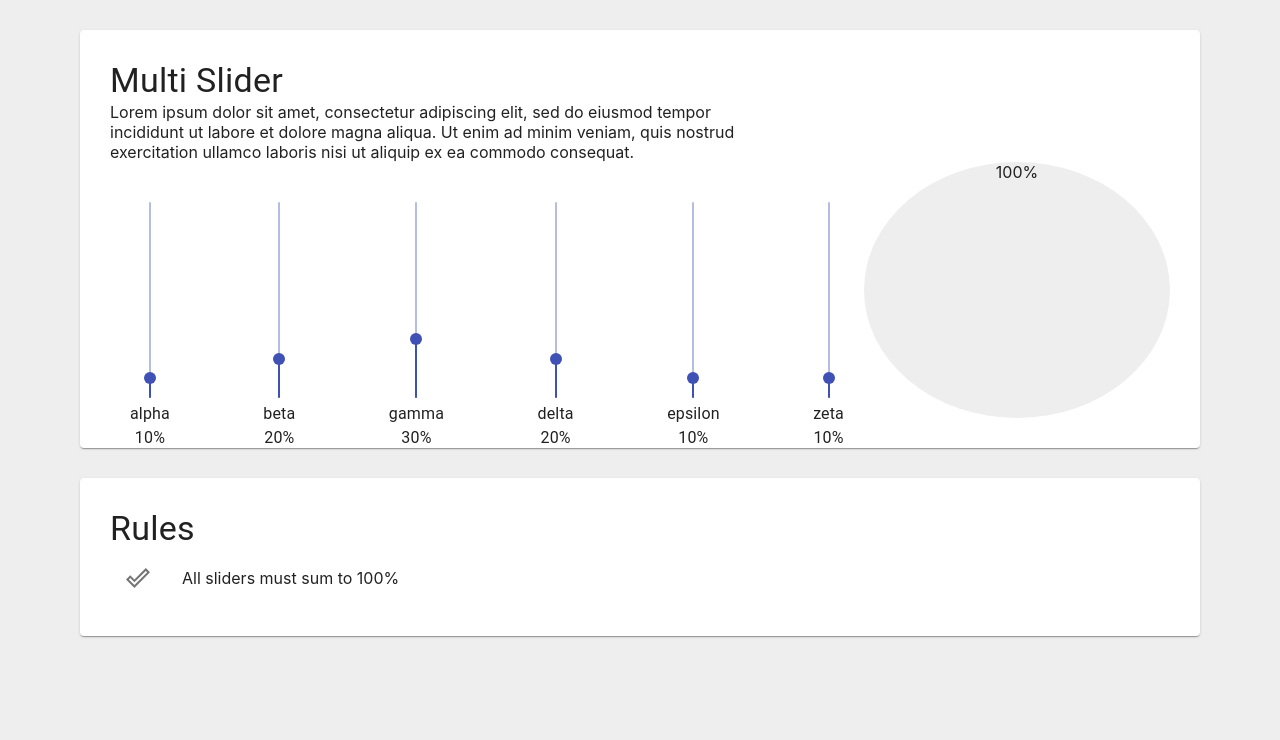
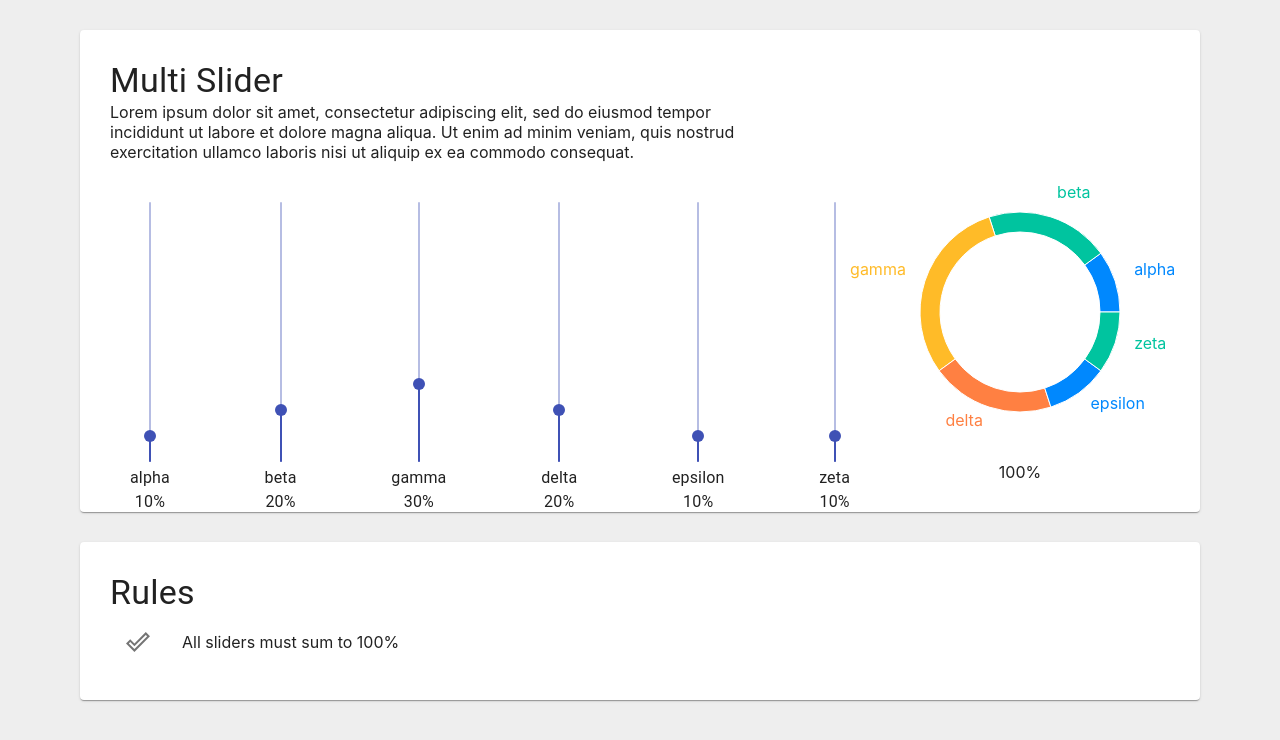
Before and after one commit to addisonbgross/multi-slider-prototype, a React (Create React App) app: page / in a window 1280 px wide. Shown: the top 740 px of the page. Built offline with nearby package versions, Linux system fonts and the light colour scheme.

Commit message:
feat: basic chart in place

```diff
--- a/package.json
+++ b/package.json
@@ -12,6 +12,7 @@
     "react-dom": "^16.13.1",
     "react-jss": "^10.3.0",
     "react-scripts": "3.4.1",
+    "recharts": "^1.8.5",
     "serve": "^11.3.2"
   },
   "scripts": {
--- a/src/components/MultiSlider/index.js
+++ b/src/components/MultiSlider/index.js
@@ -3,6 +3,9 @@ import Box from '@material-ui/core/Box';
 import Card from '@material-ui/core/Card';
 import Slider from '@material-ui/core/Slider';
 import Typography from '@material-ui/core/Typography';
+
+// chart
+import {Cell, Pie, PieChart} from 'recharts';
 
 // rules
 import DoneOutlineTwoToneIcon from '@material-ui/icons/DoneOutlineTwoTone';
@@ -12,8 +15,35 @@ import ListItemIcon from '@material-ui/core/ListItemIcon';
 
 import useStyles from './styles';
 
+const COLORS = ['#0088FE', '#00C49F', '#FFBB28', '#FF8042'];
+
 export default function MultiSlider({data, onChange}) {
   const classes = useStyles();
+
+  const currentTotal = Object.values(data).reduce(
+    (total, value) => (total += value),
+  );
+
+  const chartData = Object.keys(data).map(key => ({
+    name: key,
+    value: data[key],
+  }));
+  chartData.push({name: '', value: 1 - currentTotal});
+
+  const getChartLabel = ({index}) => {
+    if (chartData[index].value > 0) {
+      return chartData[index].name;
+    }
+  };
+
+  const getChartSection = (entry, index) => {
+    let color = COLORS[index % COLORS.length];
+    if (index === chartData.length - 1) {
+        color = '#eee';
+    }
+
+    return <Cell key={`cell-${index}`} fill={color} />;
+  };
 
   return (
     <Box className={classes.container}>
@@ -61,11 +91,19 @@ export default function MultiSlider({data, onChange}) {
             </Box>
 
             <Box className={classes.chart}>
-              {Math.trunc(
-                Object.values(data).reduce((total, value) => (total += value)) *
-                  100,
-              )}
-              %
+              <PieChart width={300} height={300}>
+                <Pie
+                  labelLine={false}
+                  label={getChartLabel}
+                  innerRadius={80}
+                  outerRadius={100}
+                  data={chartData}
+                  dataKey="value"
+                  isAnimationActive={false}>
+                  {chartData.map(getChartSection)}
+                </Pie>
+              </PieChart>
+              {Math.trunc(currentTotal * 100)}%
             </Box>
           </Box>
         </Box>
@@ -78,9 +116,7 @@ export default function MultiSlider({data, onChange}) {
         <List className={classes.rules}>
           <ListItem>
             <ListItemIcon>
-              {Object.values(data).reduce(
-                (total, value) => (total += value),
-              ) >= 1 && <DoneOutlineTwoToneIcon />}
+              {currentTotal >= 1 && <DoneOutlineTwoToneIcon />}
             </ListItemIcon>
             All sliders must sum to 100%
           </ListItem>
--- a/src/components/MultiSlider/styles.js
+++ b/src/components/MultiSlider/styles.js
@@ -26,9 +26,9 @@ export default makeStyles(theme => ({
     paddingTop: 40,
   },
   chart: {
-    width: '30%',
-    backgroundColor: '#eee',
-    borderRadius: '50%',
+    '& svg': {
+      overflow: 'visible',
+    },
   },
   rules: {
     '& > *': {
```
Also changed, not shown: 1 other file (tests, documents, lock files or other folders).
